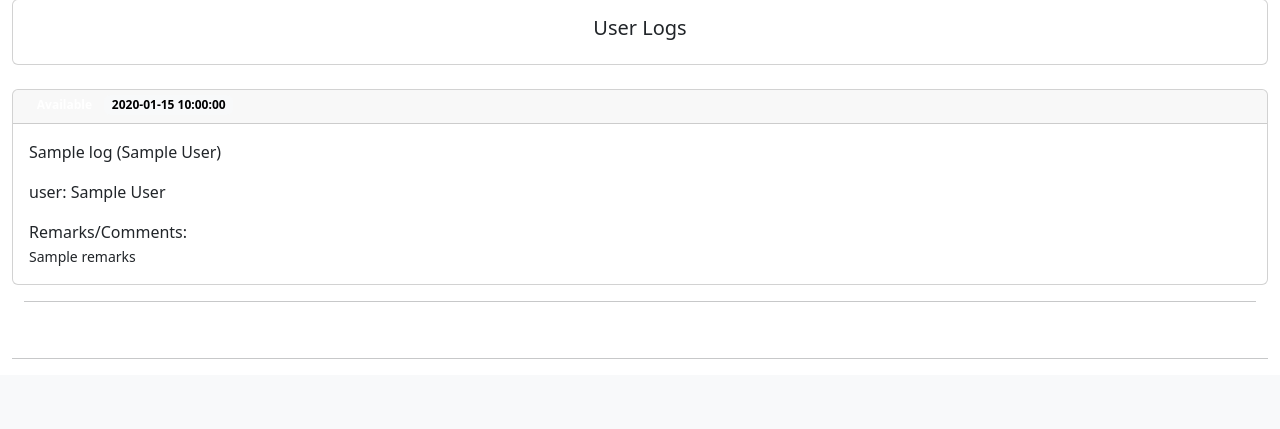
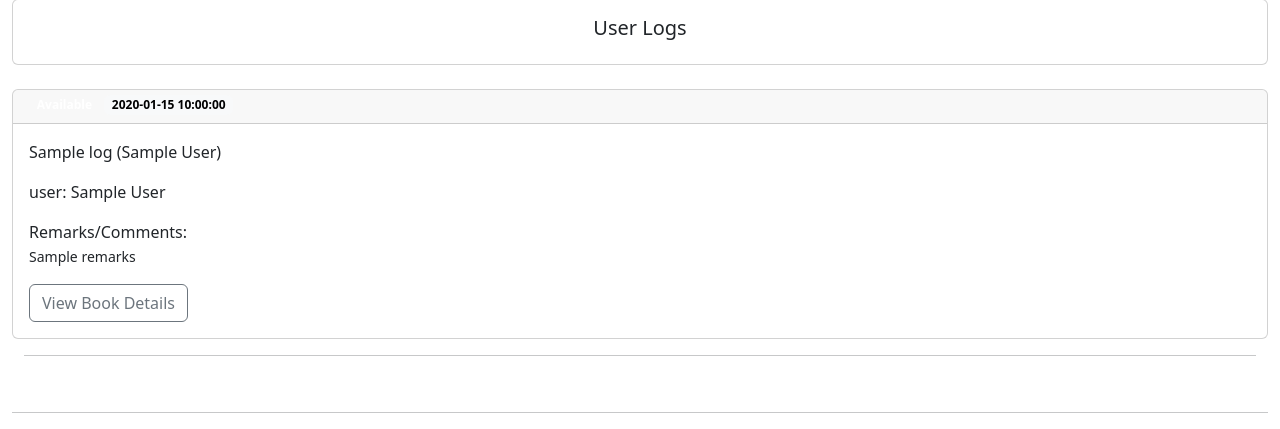
Before and after one commit to jedoyt/library-management-system-app, a Flask app: template app/templates/auth/user_page.html in a window 1280 px wide. Shown: the part 493-922 px from the top of the page. Before the commit the page ends 852 px from the top, so only its background shows below. Run offline with Flask 3, Linux system fonts and the light colour scheme; the template is opened without the code that fills it: most values are stand-ins (such as "Sample title", 1, 10 or a date in 2020).

Commit message:
Added View Details button on user book logs from user_page.html

```diff
--- a/app/templates/auth/user_page.html
+++ b/app/templates/auth/user_page.html
@@ -53,6 +53,7 @@
         <p class="card-text">{{ log['title'] }} ({{ log['author'] }}) </p>
         <p class="card-text">user: {{ log['full_name'] }}</p>
         <p class="card-text">Remarks/Comments:<br><small>{{ log['remarks'] }}</small></p>
+        <a class="btn btn-outline-secondary" href="{{ url_for('book.view_book_details', book_id=log['book_id']) }}">View Book Details</a>
         {% if g.user['library_staff'] %}
         <a class="btn btn-info" href="{{ url_for('book_log.edit_log', log_id=log['id']) }}">Edit this log</a>
         {% endif %}
```
